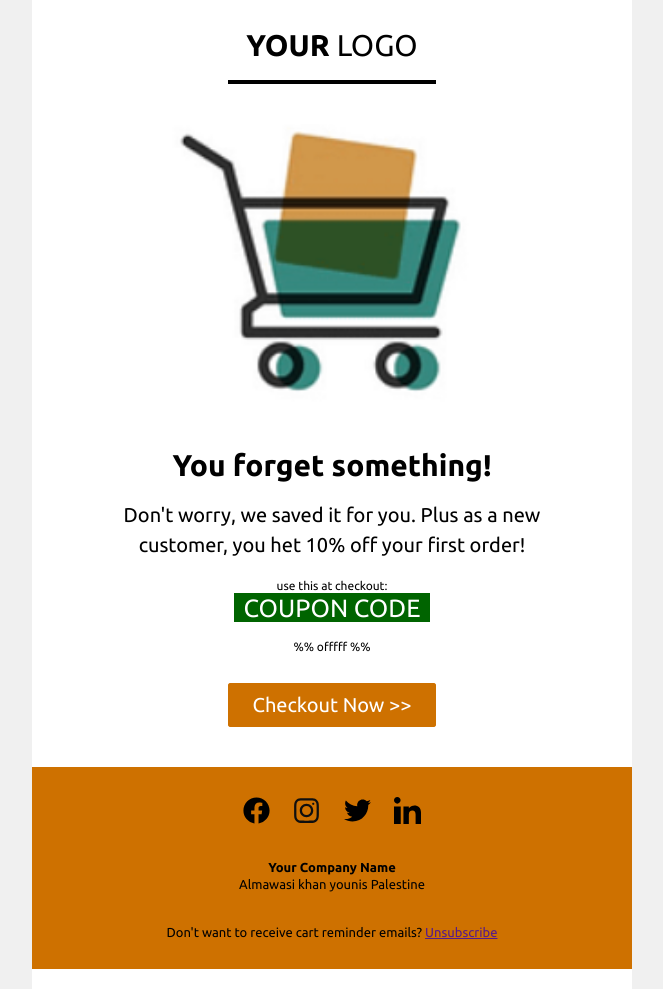
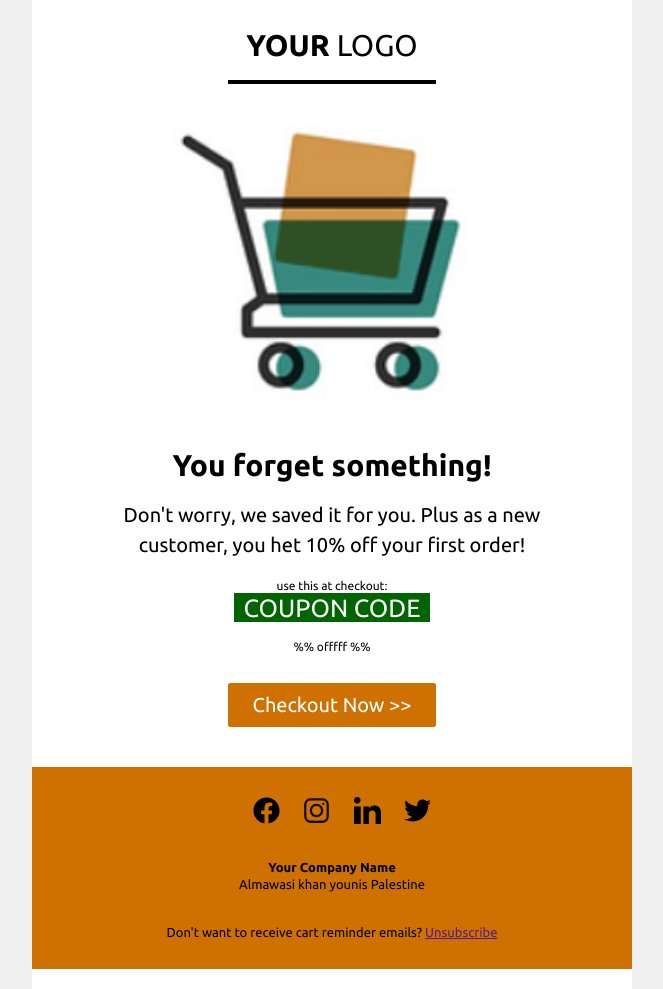
Before and after one commit to Ahmad-Alhennawi/Cart-Abandonment-Email, a plain HTML site: page index.html in a window 1280 px wide. Shown: the whole page, without its empty margins (308-971 px from the left). Drawn offline with Linux system fonts and the light colour scheme.

Commit message:
modifed the icons

```diff
--- a/index.html
+++ b/index.html
@@ -103,6 +103,11 @@
 
   </style>
   <style type="text/css">
+    a>img {
+      width: 27px;
+      padding-left: 20px;
+    }
+
   </style>
 </head>
 
@@ -248,10 +253,10 @@
                             <tbody>
                               <tr>
                                 <td align="center" style="font-size:0px;padding:10px 25px;word-break:break-word;">
-                                  <div style="font-family:Ubuntu, Helvetica, Arial, sans-serif;font-size:13px;line-height:1;text-align:center;color:#000000;"><img src="./svg/facebook.svg" alt="facebook" width="27px" style="padding: 0 10px">
-                                    <img src="./svg/instagram.svg" alt="instagram" width="27px" style="padding: 0 10px">
-                                    <img src="./svg/twitter.svg" alt="twitter" width="27px" style="padding: 0 10px">
-                                    <img src="./svg/linkedin.svg" alt="linkedin" width="27px" style="padding: 0 10px">
+                                  <div style="font-family:Ubuntu, Helvetica, Arial, sans-serif;font-size:13px;line-height:1;text-align:center;color:#000000;"><a href="https://www.facebook.com" target="_blank"><img src="./svg/facebook.svg" alt="facebook"></a>
+                                    <a href="https://www.instagram.com" target="_blank"><img src="./svg/instagram.svg" alt="instagram"></a>
+                                    <a href="https://www.linkedin.com" target="_blank"><img src="./svg/linkedin.svg" alt="linkedin"></a>
+                                    <a href="https://www.twitter.com" target="_blank"><img src="./svg/twitter.svg" alt="twitter"></a>
                                   </div>
                                 </td>
                               </tr>
```
Also changed, not shown: 1 other file.
